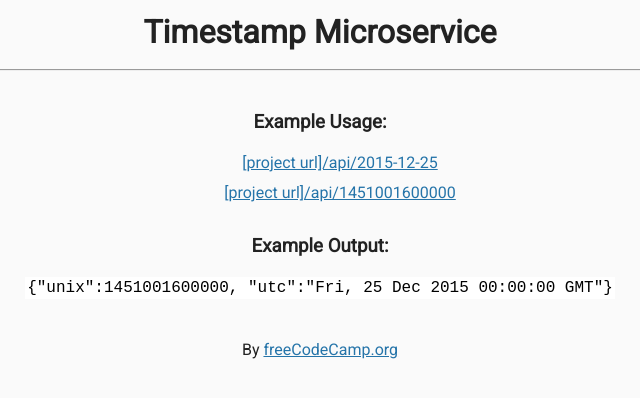
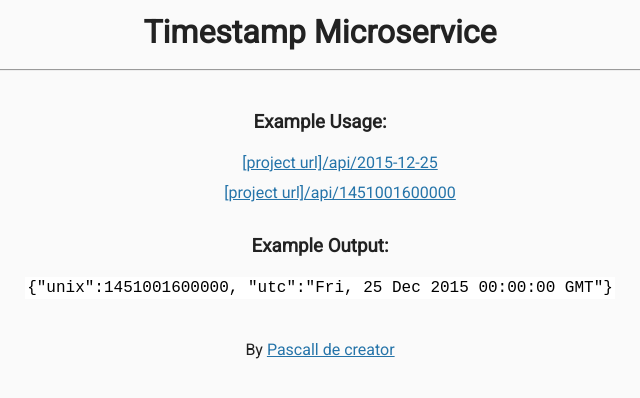
Before and after one commit to pascall-de-creator/Timestamp-Project-FCC, a website: page views/index.html in a window 1280 px wide. Shown: the full height of the page, 320-960 px from the left. Drawn offline with Linux system fonts and the light colour scheme; files that its build step writes are made by us from their sources.

Commit message:
mod html

```diff
--- a/views/index.html
+++ b/views/index.html
@@ -25,7 +25,7 @@
     </div>
     <div class="footer">
       <p>
-        By <a href="https://www.freecodecamp.org/">freeCodeCamp.org</a>
+        By <a href="https://github.com/pascall-de-creator/">Pascall de creator</a>
       </p>
     </div>
   </body>
```
